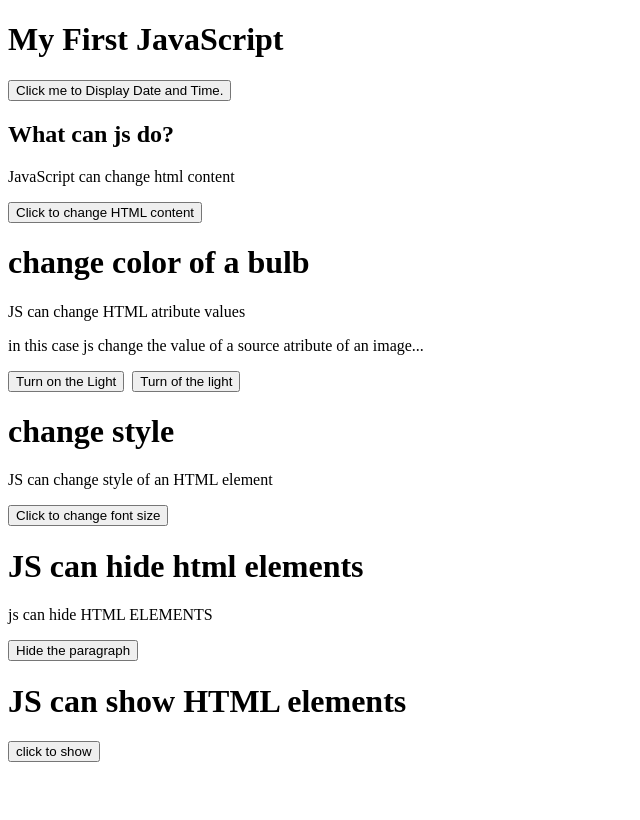
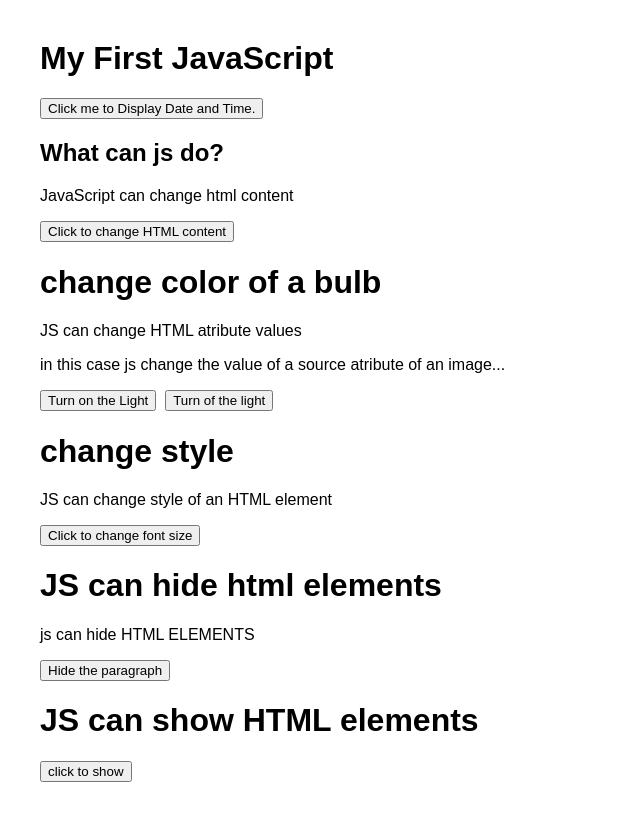
Before and after one commit to yehanhpr/JS, a plain HTML site: page Passenger_Counter/MyFirstJS.html in a window 1280 px wide. Shown: the whole page, without its empty margins (0-640 px from the left). Drawn offline with Linux system fonts and the light colour scheme.

```diff
--- a/Passenger_Counter/MyFirstJS.html
+++ b/Passenger_Counter/MyFirstJS.html
@@ -4,6 +4,12 @@
     <meta charset="UTF-8">
     <meta name="viewport" content="width=device-width, initial-scale=1.0">
     <title>Document</title>
+    <style>
+        body {
+            margin: 40px;
+            font-family: Arial, sans-serif;
+        }
+    </style>
 </head>
 <body>
     <h1>My First JavaScript</h1>
```
